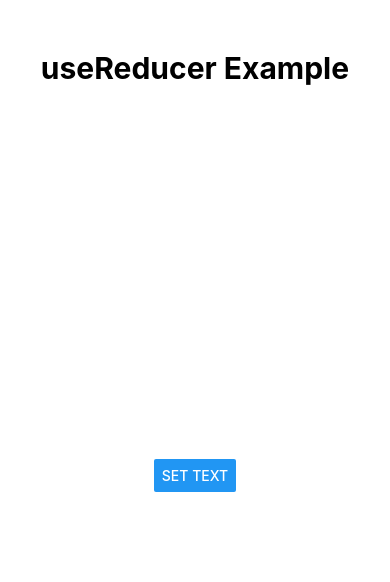
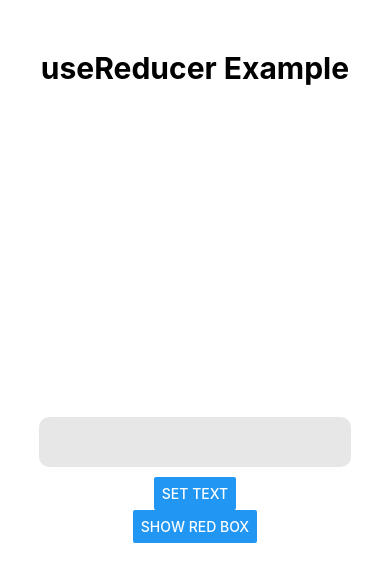
Before and after one commit to Jancera/react-hooks, a React Native app: screen / in a window 390 px wide. Shown: the top 582 px of the page. Built offline with nearby package versions, Linux system fonts and the light colour scheme.

Commit message:
useReducer

```diff
--- a/App.js
+++ b/App.js
@@ -11,6 +11,8 @@ const reducer = (state, action) => {
   switch (action.type) {
     case "setText":
       return { ...state, text: action.payload };
+    case "toogleRedBox":
+      return { ...state, showRedBox: action.payload };
     default:
       return state;
   }
@@ -18,10 +20,11 @@ const reducer = (state, action) => {
 
 const initialValue = {
   text: "",
+  showRedBox: false,
 };
 
 const App = () => {
-  const [string, setString] = useState(false);
+  let typedText;
 
   const [state, dispatch] = useReducer(reducer, initialValue);
 
@@ -30,17 +33,26 @@ const App = () => {
       <Text style={styles.title}>useReducer Example</Text>
       <View style={styles.container}>
         <Text style={styles.text}>{state.text}</Text>
-        {/* <TextInput
+        {state.showRedBox && <View style={styles.redBox} />}
+        <TextInput
           style={styles.input}
-          value={state.text}
           onChangeText={(text) => {
-            dispatch({ type: "setText", payload: text });
+            typedText = text;
           }}
-        /> */}
+        />
         <Button
           title="Set text"
           onPress={() =>
-            dispatch({ type: "setText", payload: "New Text" })
+            dispatch({ type: "setText", payload: typedText })
+          }
+        />
+        <Button
+          title={state.showRedBox ? "Hide Red Box" : "Show Red Box"}
+          onPress={() =>
+            dispatch({
+              type: "toogleRedBox",
+              payload: !state.showRedBox,
+            })
           }
         />
       </View>
@@ -64,6 +76,12 @@ const styles = StyleSheet.create({
     fontSize: 20,
     marginBottom: 20,
   },
+  redBox: {
+    width: 200,
+    height: 200,
+    backgroundColor: "red",
+    alignSelf: "center",
+  },
   input: {
     backgroundColor: "#e7e7e7",
     padding: 10,
```
